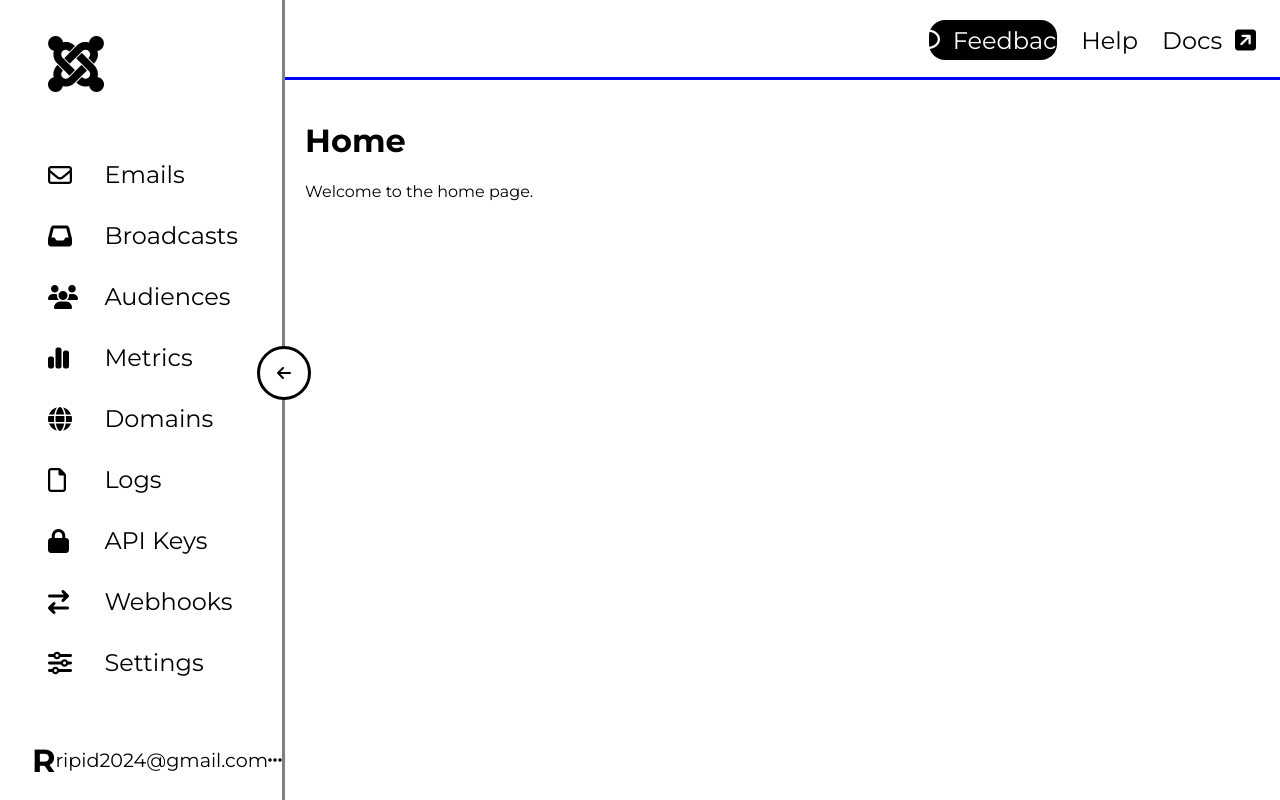
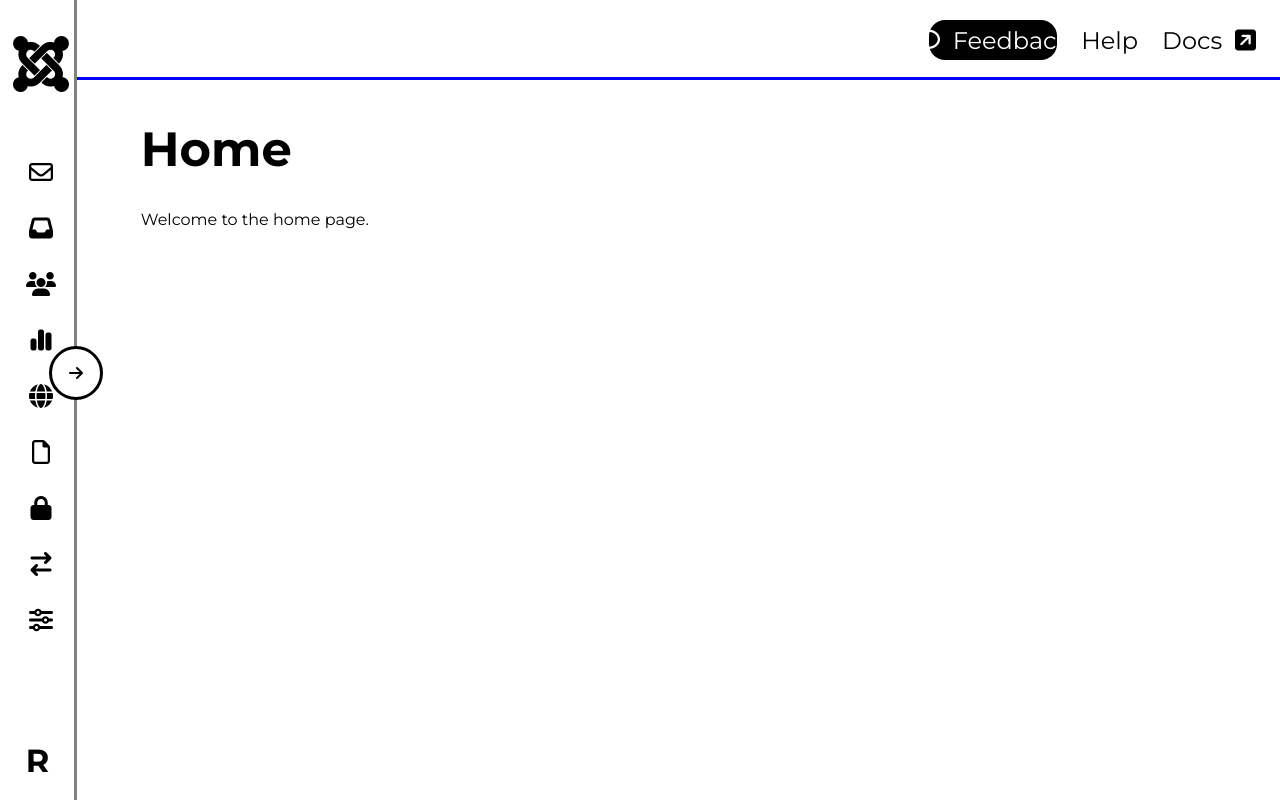
Before and after one commit to KienHongNguyen/ripid-dashboard, a plain HTML site: page index.html in a window 1280 px wide. Both pictures are taken after a click on the element 283 px from the left and 373 px from the top of the page. Drawn offline with Linux system fonts and the light colour scheme.

Commit message:
finished page

```diff
--- a/index.html
+++ b/index.html
@@ -20,25 +20,44 @@
 
             <!-- Side Bar Selection -->
             <div class="sideBarSelection">
+                <div class="menuItem">
                     <i class="fa-regular fa-envelope"></i>
-                <div>Emails</div>
+                    <div class="menuText">Emails</div>
+                </div>
+                <div class="menuItem">
                     <i class="fa-solid fa-inbox"></i>
-                <div>Broadcasts</div>
+                    <div class="menuText">Broadcasts</div>
+                </div>
+                <div class="menuItem">
                     <i class="fa-solid fa-users"></i>
-                <div>Audiences</div>
+                    <div class="menuText">Audiences</div>
+                </div>
+                <div class="menuItem">
                     <i class="fa-solid fa-chart-simple"></i>
-                <div>Metrics</div>
+                    <div class="menuText">Metrics</div>
+                </div>
+                <div class="menuItem">
                     <i class="fa-solid fa-globe"></i>
-                <div>Domains</div>
+                    <div class="menuText">Domains</div>
+                </div>
+                <div class="menuItem">
                     <i class="fa-regular fa-file"></i>
-                <div>Logs</div>
+                    <div class="menuText">Logs</div>
+                </div>
+                <div class="menuItem">
                     <i class="fa-solid fa-lock"></i>
-                <div>API Keys</div>
+                    <div class="menuText">API Keys</div>
+                </div>
+                <div class="menuItem">
                     <i class="fa-solid fa-arrow-right-arrow-left"></i>
-                <div>Webhooks</div>
+                    <div class="menuText">Webhooks</div>
+                </div>
+                <div class="menuItem">
                     <i class="fa-solid fa-sliders"></i>
-                <div>Settings</div>
+                    <div class="menuText">Settings</div>
                 </div>
+            </div>
+
 
             <!-- Side Bar User -->
             <div class="sideBarUser">
--- a/script.js
+++ b/script.js
@@ -1,6 +1,15 @@
-console.log ("hi");
 const expandIcon = document.querySelector("#expand-icon");
-console.log (expandIcon);
 expandIcon.addEventListener("click", () => {
     console.log();
 })
+
+const menu = document.querySelector("#expand-icon")
+
+menu.addEventListener("click", function() {
+    expandSideBar()
+})
+
+function expandSideBar() {
+    document.querySelector("body").classList.toggle("short")
+
+}
--- a/style.css
+++ b/style.css
@@ -11,6 +11,7 @@ body {
     grid-template-rows: 1fr 9fr;
     width: 100vw;
     height: 100vh;
+    transition: all 0.5s;
 }
 
 
@@ -20,11 +21,48 @@ body {
     display: grid;
     grid-template-rows: 1fr 8fr 1fr;
     flex-direction: column;
-
     padding-left: 2rem;
     position: relative;
     align-items: start;
     border-right: solid grey;
+}
+
+
+
+/* Short */
+.short .container {
+    grid-template-columns: 0.6fr 9.4fr;
+}
+.short .sideBar{
+    padding-left: 0.5rem;
+    text-align: center;
+}
+.short .fa-brands {
+    margin-left: 0;
+    text-align: center;
+}
+.short .menuItem {
+    display: flex;
+    align-items: center;
+    flex-direction: column;
+}
+.short .userAvatar {
+    width: 100%;
+}
+
+/* Short Display None */
+.short .menuText {
+    display: none;
+}
+.short .userEmail {
+    display: none;
+}
+.short .fa-ellipsis {
+    display: none;
+}
+
+.short .sideBarButton {
+    transform: rotate(180deg);
 }
 
 /* Side Bar Logo */
@@ -37,15 +75,18 @@ body {
 
 /* Side Bar Selection */
 .sideBarSelection {
-    display: grid;
-    align-items: center;
+    display: flex;
+    flex-direction: column;
     height: 50vh;
     margin-left: 1rem;
     margin-right: 1rem;
+    row-gap: 2rem;
+}
+.menuItem {
+    display: grid;
+    align-items: center;
+    grid-template-columns: 1.5fr 8.5fr;
     font-size: 1.5rem;
-    column-gap: 1rem;
-    row-gap: 2rem;
-    grid-template-columns: 2fr 8fr;
 }
 
 /* Side Bar User */
@@ -79,6 +120,7 @@ body {
     border-radius: 50%;
     cursor: pointer;
     border: solid black;
+    transition: all 0.5s;
 }
 
 
@@ -91,8 +133,6 @@ body {
     justify-content: end;
     align-items: center;
 }
-
-
 .navBarButton {
     display: flex;
     align-items: center;
@@ -105,7 +145,6 @@ body {
     color: white;
     background-color: hsl(0, 0%, 0%);
 }
-
 .navBarDocs {
     display: flex;
     align-items: center;
@@ -116,7 +155,12 @@ body {
 /* Main Content */
 .mainContent {
     grid-column: 2/3;
-    padding: 20px;
+    padding-left: 5vw;
+    padding-top: 1vh;
 
     outline: solid blue;
 }
+
+.mainContent h1 {
+    font-size: 3rem;
+}
```
Lines whose indentation alone changed are shown as unchanged.
